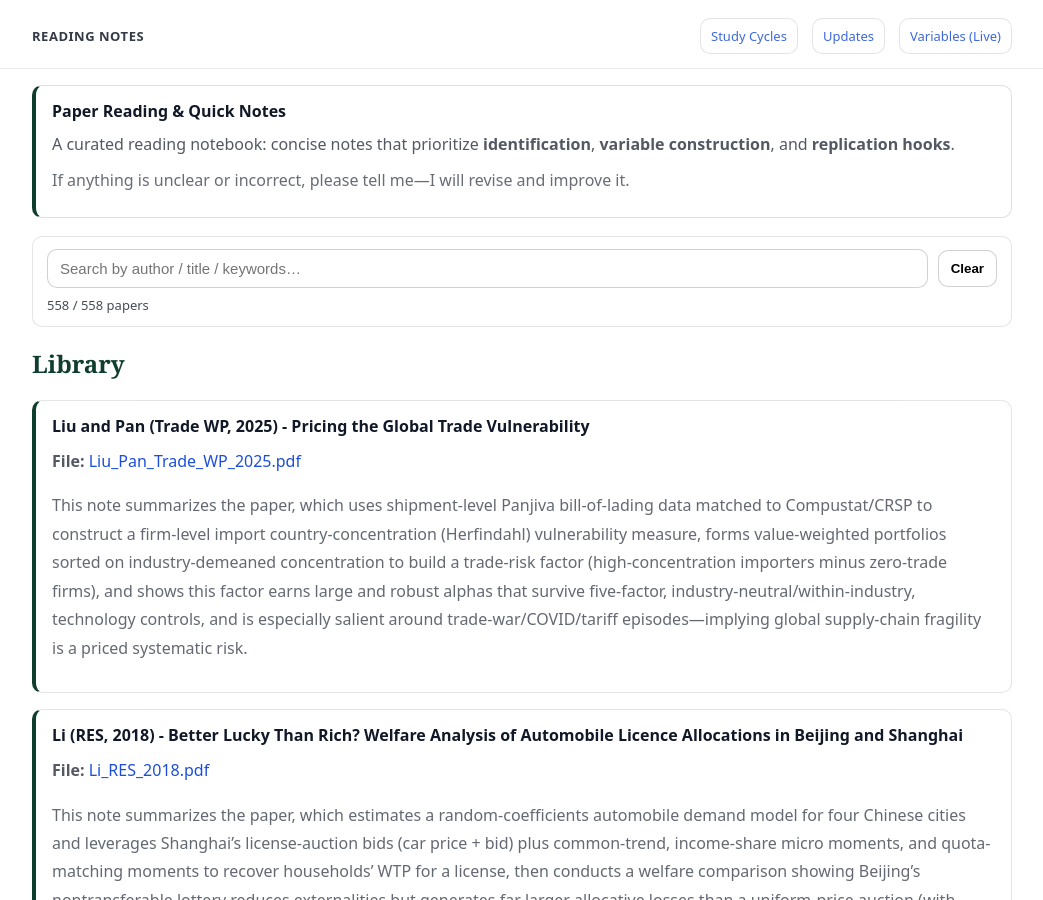
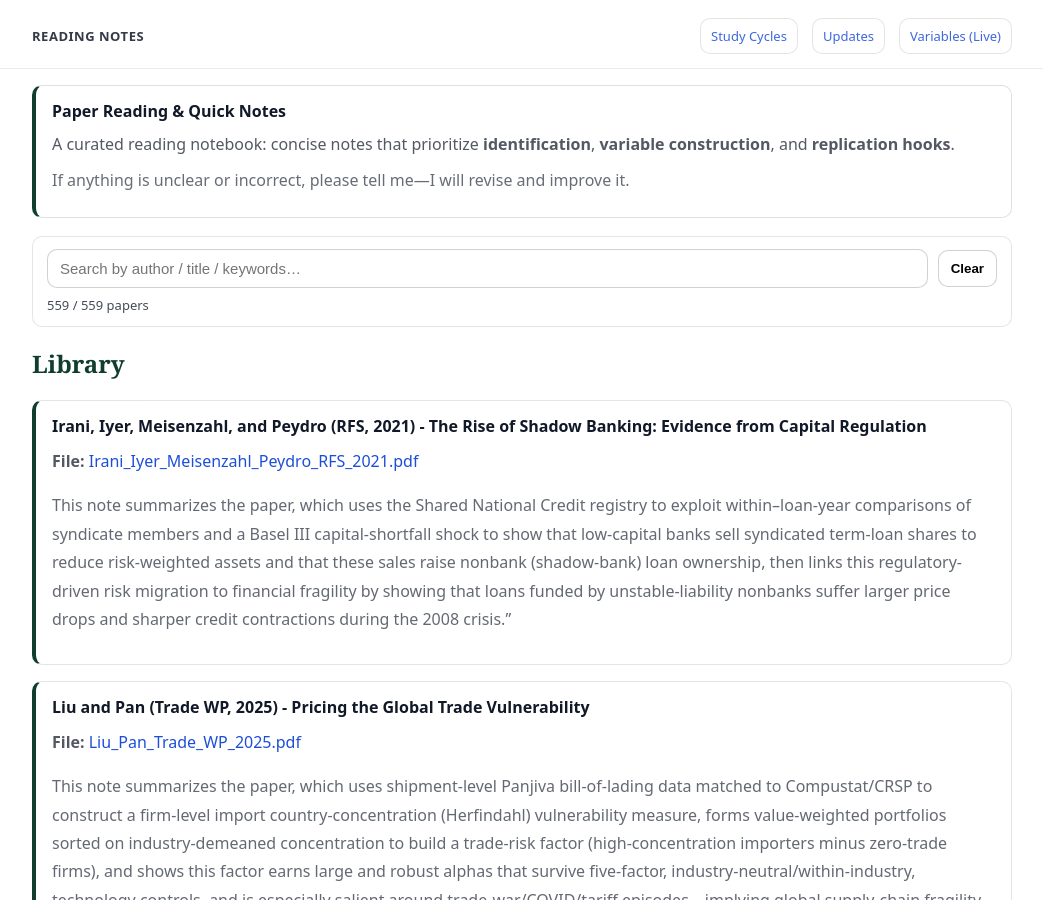
Before and after one commit to yaxinzn/study-archive, a Jekyll site: the page built from reading/index.md, in a window 1280 px wide and 900 px high. Shown: the whole window, without its empty margins (118-1161 px from the left). Built offline with Jekyll 4.4.1, drawn with Linux system fonts in a browser that asks for light colours.

Commit message:
Reading: add/update Irani_Iyer_Meisenzahl_Peydro_RFS_2021.pdf

```diff
--- a/_data/reading.yml
+++ b/_data/reading.yml
@@ -1,3 +1,7 @@
+- title: "Irani, Iyer, Meisenzahl, and Peydro (RFS, 2021) - The Rise of Shadow Banking: Evidence from Capital Regulation"
+  file: "Irani_Iyer_Meisenzahl_Peydro_RFS_2021.pdf"
+  desc: "This note summarizes the paper, which uses the Shared National Credit registry to exploit within–loan-year comparisons of syndicate members and a Basel III capital-shortfall shock to show that low-capital banks sell syndicated term-loan shares to reduce risk-weighted assets and that these sales raise nonbank (shadow-bank) loan ownership, then links this regulatory-driven risk migration to financial fragility by showing that loans funded by unstable-liability nonbanks suffer larger price drops and sharper credit contractions during the 2008 crisis.”"
+
 - title: "Liu and Pan (Trade WP, 2025) - Pricing the Global Trade Vulnerability"
   file: "Liu_Pan_Trade_WP_2025.pdf"
   desc: "This note summarizes the paper, which uses shipment-level Panjiva bill-of-lading data matched to Compustat/CRSP to construct a firm-level import country-concentration (Herfindahl) vulnerability measure, forms value-weighted portfolios sorted on industry-demeaned concentration to build a trade-risk factor (high-concentration importers minus zero-trade firms), and shows this factor earns large and robust alphas that survive five-factor, industry-neutral/within-industry, technology controls, and is especially salient around trade-war/COVID/tariff episodes—implying global supply-chain fragility is a priced systematic risk."
```
Also changed, not shown: 1 other file.
